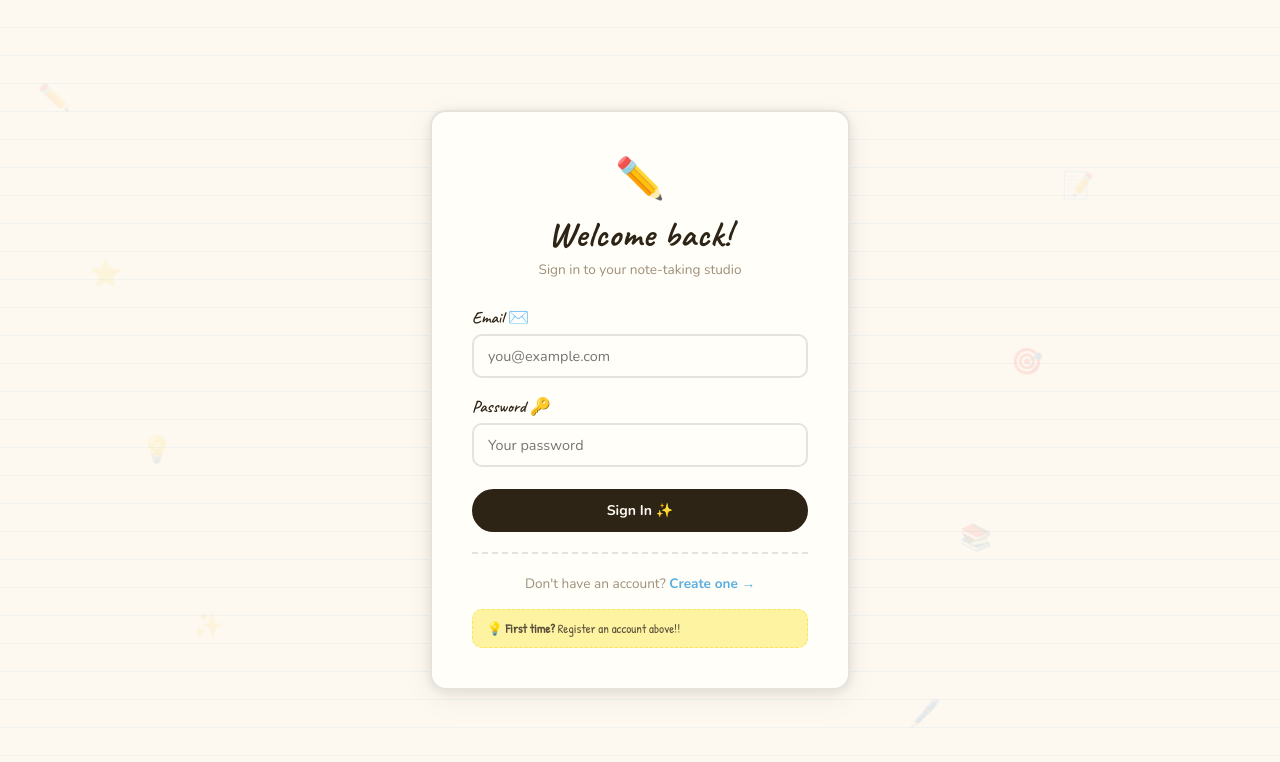
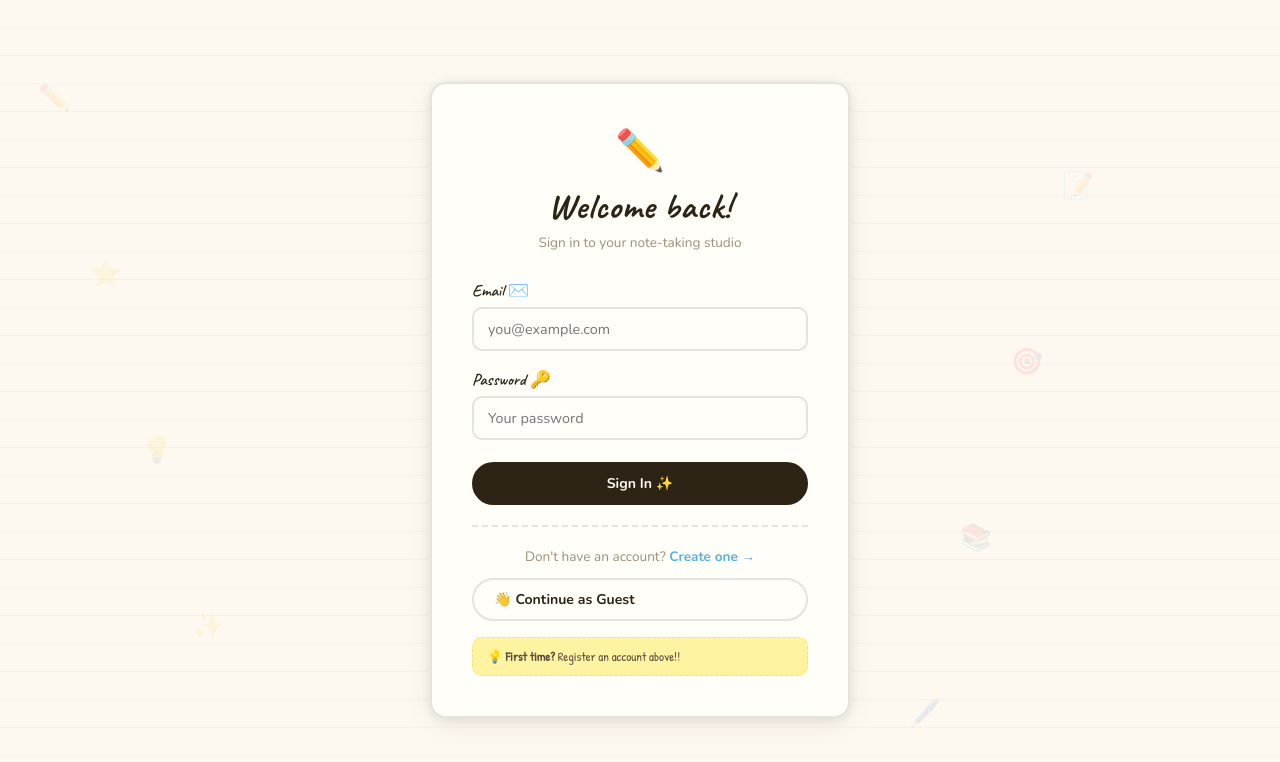
Before and after one commit to abdulahi-banji/Handwriting-Intelligence-Platform, a React (Vite) app in the folder frontend/: page /login in a window 1280 px wide. Shown: the top 762 px of the page. Built offline with nearby package versions, Linux system fonts and the light colour scheme.

Commit message:
Updated the Architecture.md file

```diff
--- a/frontend/src/pages/LoginPage.jsx
+++ b/frontend/src/pages/LoginPage.jsx
@@ -69,16 +69,16 @@ export default function LoginPage() {
             <label className="form-label">Password 🔑</label>
             <input
               className="form-input"
-              type="password"
-              placeholder="Your password"
-              value={form.password}
-              onChange={e => setForm(p => ({ ...p, password: e.target.value }))}
+              type = "password"
+              placeholder = "Your password"
+              value = {form.password}
+              onChange = {e => setForm(p => ({ ...p, password: e.target.value }))}
             />
           </div>
 
           <button
-            type="submit"
-            className="btn btn-primary"
+            type = "submit"
+            className = "btn btn-primary"
             disabled={loading}
             style={{ width: '100%', justifyContent: 'center', marginTop: 4 }}
           >
@@ -100,6 +100,32 @@ export default function LoginPage() {
           </Link>
         </p>
 
+        {/* For the guest user */}
+        <button
+          type="button"
+          className="btn btn-outline"
+          onClick={async () => {
+            setLoading(true)
+            try {
+              await login('guest@test.com', 'guest')
+              toast.success('Welcome, Guest! 👋 Explore without account')
+              navigate('/dashboard')
+            } catch {
+              // Mock localStorage directly if API fails
+              localStorage.setItem('token', 'eyJhbGciOiJIUzI1NiIsInR5cCI6IkpXVCJ9.eyJzdWIiOiI5M2E4NmNlYi1kYWJjLTQ1NmYtOGU1YS0zMjcyZTViN2JjY2MiLCJlbWFpbCI6ImRlbW9AdGVzdC5jb20iLCJleHAiOjE5OTk5OTk5OTk5fQ.dummy_guest')
+              localStorage.setItem('user', JSON.stringify({id:'93a86ceb-dabc-456f-8e5a-3272e5b7bccc', email:'guest@test.com', username:'Guest'}))
+              toast.success('Welcome, Guest! 👋 Explore dashboard')
+              navigate('/dashboard')
+            } finally {
+              setLoading(false)
+            }
+          }}
+          disabled={loading}
+          style={{ width: '100%', marginTop: 12 }}
+        >
+          👋 Continue as Guest
+        </button>
+
         {/* Demo hint */}
         <div style={{
           marginTop: 16, padding: '10px 14px',
```
Also changed, not shown: 1 other file (tests, documents, lock files or other folders).
